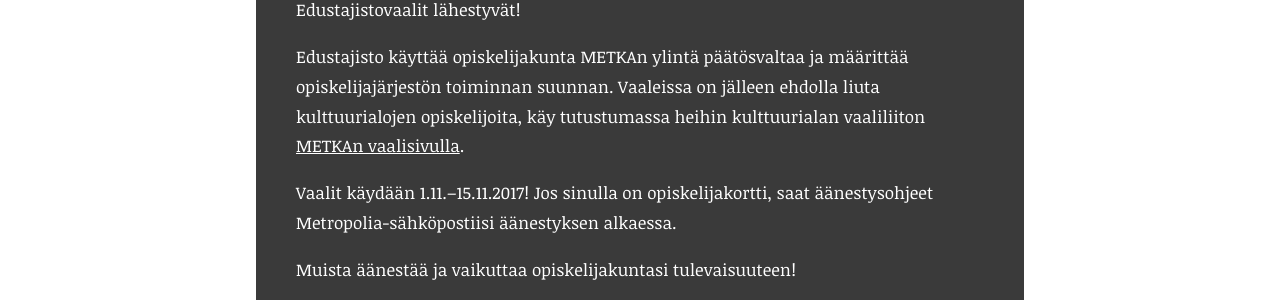
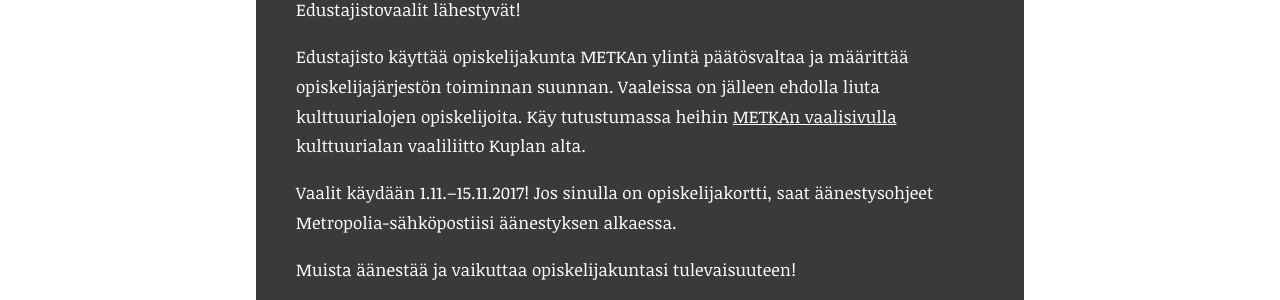
Before and after one commit to akselinurmio/demoni, a Jekyll site: the page built from index.md, in a window 1280 px wide. Shown: the part 666-966 px from the top of the page. Built offline with Jekyll 4.4.1, drawn with Linux system fonts in a browser that asks for light colours.

Commit message:
Vähän fiksailua etusivun tekstiin

```diff
--- a/index.md
+++ b/index.md
@@ -5,7 +5,7 @@
 
 Edustajistovaalit lähestyvät!
 
-Edustajisto käyttää opiskelijakunta METKAn ylintä päätösvaltaa ja määrittää opiskelijajärjestön toiminnan suunnan. Vaaleissa on jälleen ehdolla liuta kulttuurialojen opiskelijoita, käy tutustumassa heihin kulttuurialan vaaliliiton [METKAn vaalisivulla](http://metka.metropolia.fi/vaalit/ehdokkaat/).
+Edustajisto käyttää opiskelijakunta METKAn ylintä päätösvaltaa ja määrittää opiskelijajärjestön toiminnan suunnan. Vaaleissa on jälleen ehdolla liuta kulttuurialojen opiskelijoita. Käy tutustumassa heihin [METKAn vaalisivulla](http://metka.metropolia.fi/vaalit/ehdokkaat/) kulttuurialan vaaliliitto Kuplan alta.
 
 Vaalit käydään 1.11.–15.11.2017! Jos sinulla on opiskelijakortti, saat äänestysohjeet Metropolia-sähköpostiisi äänestyksen alkaessa.
 
```
